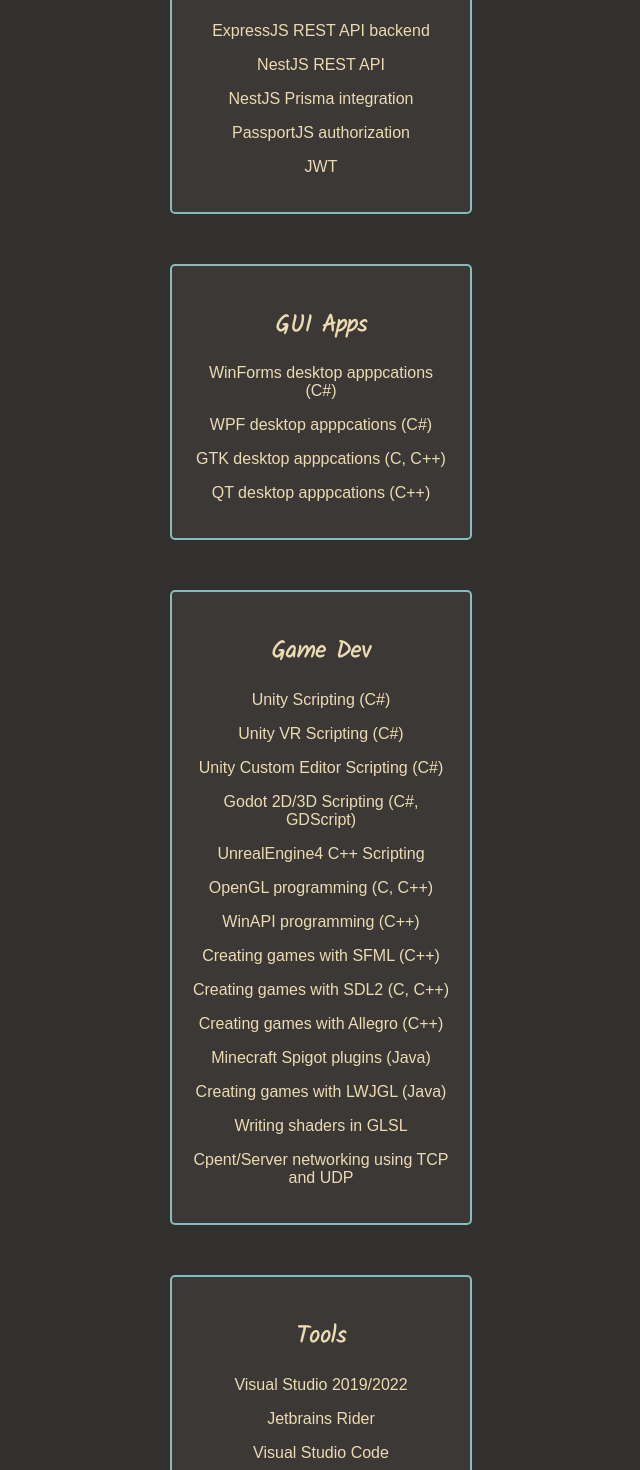
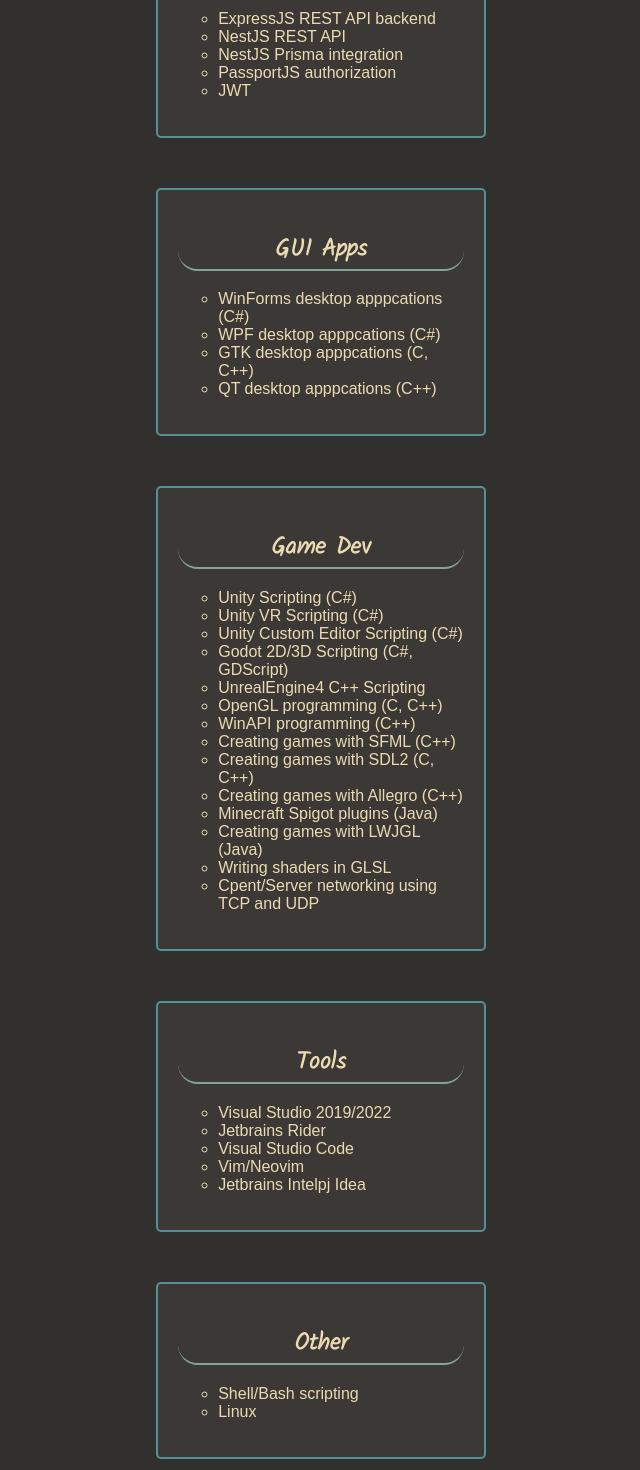
Before and after one commit to rxn7/portfolio, a React (Create React App) app: page /#/skills in a window 1280 px wide. Shown: the part 400-1870 px from the top of the page, without its empty margins (319-959 px from the left). Built offline with nearby package versions, Linux system fonts and the light colour scheme; a web font is replaced by a local one.

Commit message:
Bottom border for .title

```diff
--- a/src/components/experience/Experience.css
+++ b/src/components/experience/Experience.css
@@ -1,6 +1,4 @@
 #experience-container {
-	for(int i=0; i<20; ++i) {
-	}
 	max-width: 500px;
 	padding: 10px;
 }
--- a/src/components/project/Project.css
+++ b/src/components/project/Project.css
@@ -6,3 +6,8 @@
 	width: 100%;
 	border-radius: 7px;
 }
+
+#project-name {
+	font-family: 'Kalam', cursive;
+	text-align: center;
+}
--- a/src/components/project/Project.tsx
+++ b/src/components/project/Project.tsx
@@ -47,7 +47,7 @@
 
 	return (
 		<>
-			<h1 className="title">{data.displayName}</h1>
+			<h1 id="project-name">{data.displayName}</h1>
 			<Frame title="Details">
 				<p>{data.description}</p>
 				<p>{data.detailedDescription}</p>
--- a/src/components/skills/Skills.css
+++ b/src/components/skills/Skills.css
@@ -2,3 +2,8 @@
 	display: flex;
 	flex-direction: column;
 }
+
+#skills-container ul {
+	list-style-type: circle;
+	text-align: left;
+}
--- a/src/components/skills/Skills.tsx
+++ b/src/components/skills/Skills.tsx
@@ -5,53 +5,65 @@
 	return (
 		<div id="skills-container">
 			<Frame id="frontend-skills-frame" title="Frontend" maxWidth="1000px">
-				<p>ReactJS frontend (TypeScript)</p>
-				<p>HTML + CSS + JS/TS frontend</p>
+				<ul>
+					<li>ReactJS frontend (TypeScript)</li>
+					<li>HTML + CSS + JS/TS frontend</li>
+				</ul>
 			</Frame>
 
 			<Frame id="backend-skills-frame" title="Backend" maxWidth="1000px">
-				<p>ExpressJS REST API backend</p>
-				<p>NestJS REST API</p>
-				<p>NestJS Prisma integration</p>
-				<p>PassportJS authorization</p>
-				<p>JWT</p>
+				<ul>
+					<li>ExpressJS REST API backend</li>
+					<li>NestJS REST API</li>
+					<li>NestJS Prisma integration</li>
+					<li>PassportJS authorization</li>
+					<li>JWT</li>
+				</ul>
 			</Frame>
 
 			<Frame id="gui-skills-frame" title="GUI Apps" maxWidth="1000px">
-				<p>WinForms desktop apppcations (C#)</p>
-				<p>WPF desktop apppcations (C#)</p>
-				<p>GTK desktop apppcations (C, C++)</p>
-				<p>QT desktop apppcations (C++)</p>
+				<ul>
+					<li>WinForms desktop apppcations (C#)</li>
+					<li>WPF desktop apppcations (C#)</li>
+					<li>GTK desktop apppcations (C, C++)</li>
+					<li>QT desktop apppcations (C++)</li>
+				</ul>
 			</Frame>
 
 			<Frame id="gamedev-skills-frame" title="Game Dev" maxWidth="1000px">
-				<p>Unity Scripting (C#)</p>
-				<p>Unity VR Scripting (C#)</p>
-				<p>Unity Custom Editor Scripting (C#)</p>
-				<p>Godot 2D/3D Scripting (C#, GDScript)</p>
-				<p>UnrealEngine4 C++ Scripting</p>
-				<p>OpenGL programming (C, C++)</p>
-				<p>WinAPI programming (C++)</p>
-				<p>Creating games with SFML (C++)</p>
-				<p>Creating games with SDL2 (C, C++)</p>
-				<p>Creating games with Allegro (C++)</p>
-				<p>Minecraft Spigot plugins (Java)</p>
-				<p>Creating games with LWJGL (Java)</p>
-				<p>Writing shaders in GLSL</p>
-				<p>Cpent/Server networking using TCP and UDP</p>
+				<ul>
+					<li>Unity Scripting (C#)</li>
+					<li>Unity VR Scripting (C#)</li>
+					<li>Unity Custom Editor Scripting (C#)</li>
+					<li>Godot 2D/3D Scripting (C#, GDScript)</li>
+					<li>UnrealEngine4 C++ Scripting</li>
+					<li>OpenGL programming (C, C++)</li>
+					<li>WinAPI programming (C++)</li>
+					<li>Creating games with SFML (C++)</li>
+					<li>Creating games with SDL2 (C, C++)</li>
+					<li>Creating games with Allegro (C++)</li>
+					<li>Minecraft Spigot plugins (Java)</li>
+					<li>Creating games with LWJGL (Java)</li>
+					<li>Writing shaders in GLSL</li>
+					<li>Cpent/Server networking using TCP and UDP</li>
+				</ul>
 			</Frame>
 
 			<Frame id="tools-skills-frame" title="Tools" maxWidth="1000px">
-				<p>Visual Studio 2019/2022</p>
-				<p>Jetbrains Rider</p>
-				<p>Visual Studio Code</p>
-				<p>Vim/Neovim</p>
-				<p>Jetbrains Intelpj Idea</p>
+				<ul>
+					<li>Visual Studio 2019/2022</li>
+					<li>Jetbrains Rider</li>
+					<li>Visual Studio Code</li>
+					<li>Vim/Neovim</li>
+					<li>Jetbrains Intelpj Idea</li>
+				</ul>
 			</Frame>
 
 			<Frame id="other-skills-frame" title="Other" maxWidth="1000px">
-				<p>Shell/Bash scripting</p>
-				<p>Linux</p>
+				<ul>
+					<li>Shell/Bash scripting</li>
+					<li>Linux</li>
+				</ul>
 			</Frame>
 		</div>
 	)
--- a/src/index.css
+++ b/src/index.css
@@ -4,7 +4,8 @@
 	--primary-background-color: #32302f;
 	--secondary-background-color: #3c3836;
 	--primary-color: #ebdbb2;
-	--secondary-color: #affa;
+	--secondary-color: #539194;
+	--tertiary-color: #83a598;
 
 	box-sizing: border-box;
 	margin: 0;
@@ -40,10 +41,11 @@
 	color: var(--secondary-color);
 }
 
-h1,
 .title {
 	font-family: 'Kalam', cursive;
 	text-align: center;
+	border-bottom: 2px solid var(--tertiary-color);
+	border-radius: 20px;
 }
 
 h3 {
```
